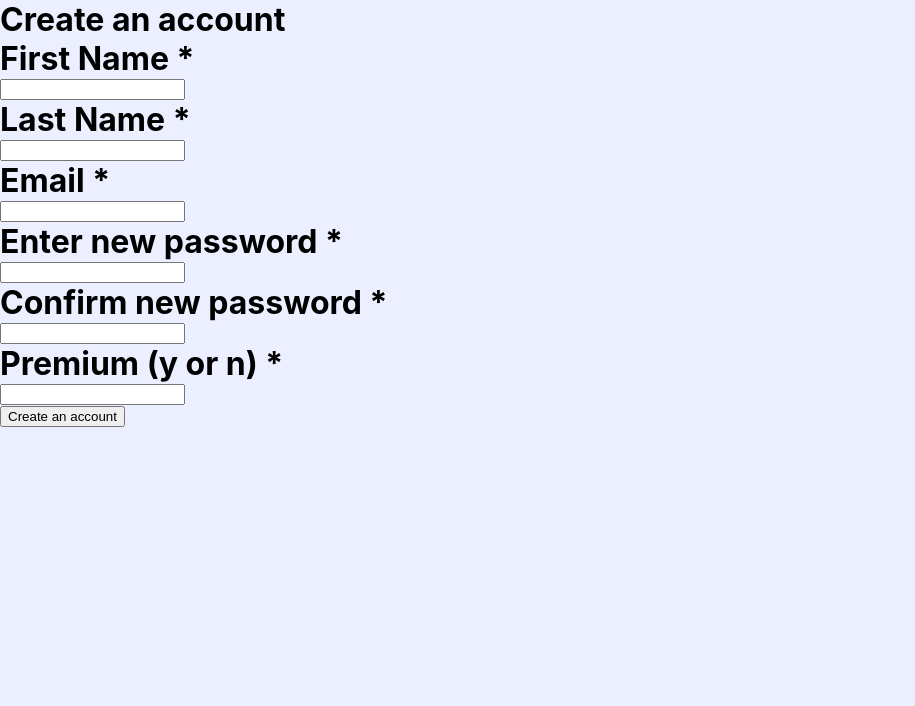
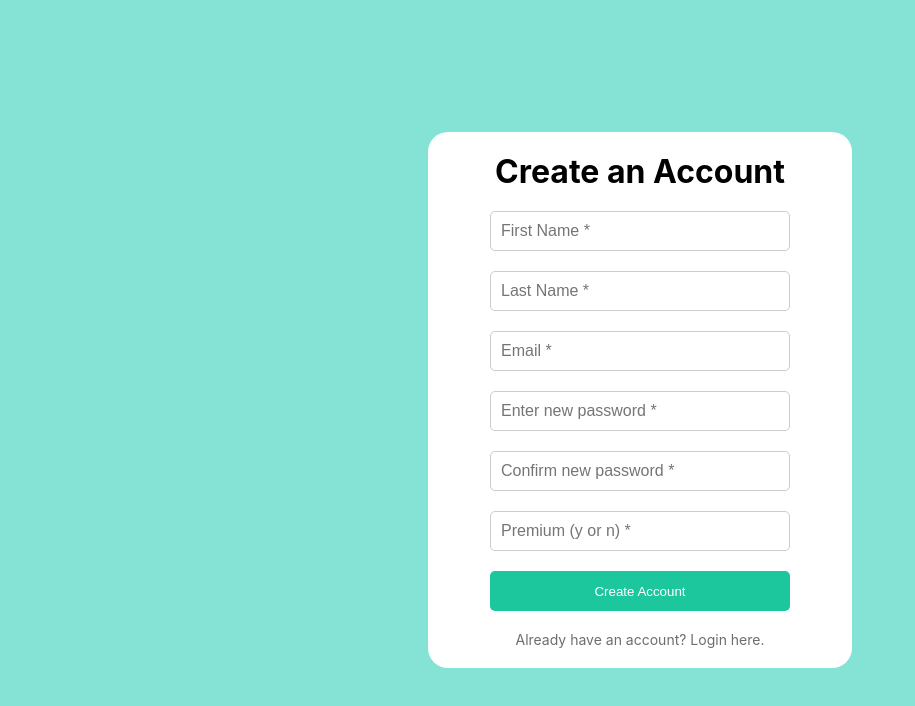
Before and after one commit to JvsonKee/Dime-CPSC471, a React (Create React App) app in the folder client/: page /createaccount in a window 1280 px wide. Shown: the top 706 px of the page, without its empty margins (0-915 px from the left). Built offline with nearby package versions, Linux system fonts and the light colour scheme; a web font is replaced by a local one.

Commit message:
CreateAccount
Front End of CreateAccount

```diff
--- a/client/src/pages/CreateAccount/CreateAccount.jsx
+++ b/client/src/pages/CreateAccount/CreateAccount.jsx
@@ -1,113 +1,152 @@
-import React from 'react'
-import { useNavigate } from "react-router-dom"
-import {useState} from 'react'
-import axios from 'axios'
+import React, { useState } from 'react';
+import axios from 'axios';
+import {
+    Container,
+    FormContainer,
+    Title,
+    InputField,
+    Button,
+    LinkToLogin
+} from './CreateAccount.styled';
 
-const CreateAccount = () => {
+const CreateAccount = ({ history }) => {
+    const [account, setAccount] = useState({
+        fName: '',
+        lName: '',
+        email: '',
+        password: '',
+        premium: '',
+        passwordConfirm: ''
+    });
 
-    const [invalidFName, setInvalidFName] = useState('')
-    const [invalidLName, setInvalidLName] = useState('')
-    const [invalidEmail, setInvalidEmail] = useState('')
-    const [invalidPassword, setInvalidPassword] = useState('')
-    const [invalidPasswordConfirm, setInvalidPasswordConfirm] = useState('')
-    const [invalidStatus, setInvalidStatus] = useState('')
-    const [account,setAccount] = useState({
-        fName:"",
-        lName:"",
-        email:"",
-        password: "",
-        premium: "",
-        passwordConfirm: ""
-    })
+    const [invalidFName, setInvalidFName] = useState('');
+    const [invalidLName, setInvalidLName] = useState('');
+    const [invalidEmail, setInvalidEmail] = useState('');
+    const [invalidPassword, setInvalidPassword] = useState('');
+    const [invalidPasswordConfirm, setInvalidPasswordConfirm] = useState('');
+    const [invalidStatus, setInvalidStatus] = useState('');
 
-    const navigate = useNavigate()
-
-    const handleChange = (e) =>{
-        setAccount((prev)=>({...prev, [e.target.name]:e.target.value}))
-    }
+    const handleChange = (e) => {
+        setAccount({ ...account, [e.target.name]: e.target.value });
+    };
 
     const validForm = () => {
-        let valid = true
+        let valid = true;
 
-        if (account.fName === "") {
-            setInvalidFName("Invalid first name.")
-            valid = false
+        if (account.fName.trim() === '') {
+            setInvalidFName('Invalid first name.');
+            valid = false;
+        } else {
+            setInvalidFName('');
         }
 
-        if (account.lName === "") {
-            setInvalidLName("Invalid last name.")
-            valid = false
+        if (account.lName.trim() === '') {
+            setInvalidLName('Invalid last name.');
+            valid = false;
+        } else {
+            setInvalidLName('');
         }
 
-        if (account.email === "") {
-            setInvalidEmail("Invalid email.")
-            valid = false
+        if (account.email.trim() === '') {
+            setInvalidEmail('Invalid email.');
+            valid = false;
+        } else {
+            setInvalidEmail('');
         }
 
-        if (account.password === "" || account.passwordConfirm === "") {
-            setInvalidPassword("Invalid password.")
-            valid = false
+        if (account.password.trim() === '' || account.passwordConfirm.trim() === '') {
+            setInvalidPassword('Invalid password.');
+            valid = false;
+        } else {
+            setInvalidPassword('');
         }
 
-        if (account.premium === "") {
-            setInvalidStatus("Invalid account status")
-            valid = false
+        if (account.password !== account.passwordConfirm) {
+            setInvalidPasswordConfirm('Passwords do not match.');
+            valid = false;
+        } else {
+            setInvalidPasswordConfirm('');
+        }
+
+        if (account.premium.trim() === '') {
+            setInvalidStatus('Invalid account status');
+            valid = false;
+        } else {
+            setInvalidStatus('');
         }
 
         return valid;
-    }
+    };
 
-    const handleClick = async e =>{
-        e.preventDefault()
+    const handleClick = async (e) => {
+        e.preventDefault();
         if (validForm()) {
-            if (account.password === account.passwordConfirm) {
-                try{
-                    await axios.post("http://localhost:8800/createaccount", account)
-                    navigate("/")
-                }catch (err) {
-                    console.log(err)
-                }
-            } else {
-                setInvalidPasswordConfirm("Passwords do not match. Please try again.")
+            try {
+                await axios.post('http://localhost:8800/createaccount', account);
+                history.push('/');
+            } catch (err) {
+                console.log(err);
             }
         }
-    }
-    console.log(account)
+    };
 
+    return (
+        <Container>
+            <FormContainer>
+                <Title>Create an Account</Title>
+                <InputField
+                    type="text"
+                    placeholder="First Name *"
+                    name="fName"
+                    value={account.fName}
+                    onChange={handleChange}
+                />
+                {invalidFName && <div>{invalidFName}</div>}
+                <InputField
+                    type="text"
+                    placeholder="Last Name *"
+                    name="lName"
+                    value={account.lName}
+                    onChange={handleChange}
+                />
+                {invalidLName && <div>{invalidLName}</div>}
+                <InputField
+                    type="text"
+                    placeholder="Email *"
+                    name="email"
+                    value={account.email}
+                    onChange={handleChange}
+                />
+                {invalidEmail && <div>{invalidEmail}</div>}
+                <InputField
+                    type="password"
+                    placeholder="Enter new password *"
+                    name="password"
+                    value={account.password}
+                    onChange={handleChange}
+                />
+                {invalidPassword && <div>{invalidPassword}</div>}
+                <InputField
+                    type="password"
+                    placeholder="Confirm new password *"
+                    name="passwordConfirm"
+                    value={account.passwordConfirm}
+                    onChange={handleChange}
+                />
+                {invalidPasswordConfirm && <div>{invalidPasswordConfirm}</div>}
+                <InputField
+                    type="text"
+                    placeholder="Premium (y or n) *"
+                    name="premium"
+                    value={account.premium}
+                    onChange={handleChange}
+                />
+                {invalidStatus && <div>{invalidStatus}</div>}
+                <Button onClick={handleClick}>Create Account</Button>
+                <LinkToLogin to="/">Already have an account? Login here.</LinkToLogin>
+            </FormContainer>
+        </Container>
+    );
+};
 
-    return <div>
-    <div className = 'accountForm'>
-        <h1>Create an account</h1>
-
-        <h1>First Name *</h1>
-        {invalidFName && <div>{invalidFName}</div>}
-        <input type = "text" onChange = {handleChange} name = "fName"/>
-
-        <h1>Last Name *</h1>
-        {invalidLName && <div>{invalidLName}</div>}
-        <input type = "text" onChange = {handleChange} name = "lName"/>
-
-        <h1>Email *</h1>
-        {invalidEmail && <div>{invalidEmail}</div>}
-        <input type = "text" onChange = {handleChange} name = "email"/>
-
-        <h1>Enter new password *</h1>
-        {invalidPassword && <div>{invalidPassword}</div>}
-        <input type = "text" onChange = {handleChange} name = "password"/>
-
-        <h1>Confirm new password *</h1>
-        {invalidPassword && <div>{invalidPassword}</div>}
-        <input type = "text" onChange = {handleChange} name = "passwordConfirm"/>
-        {invalidPasswordConfirm && <div>{invalidPasswordConfirm}</div>}
-
-        <h1>Premium (y or n) *</h1>
-        {invalidStatus && <div>{invalidStatus}</div>}
-        <input type = "text" onChange = {handleChange} name = "premium"/>
-    </div>
-    <button onClick = {handleClick}>
-        Create an account
-    </button>
-    </div>
-}
-
-export default CreateAccount
+export default CreateAccount;
--- /dev/null
+++ b/client/src/pages/CreateAccount/CreateAccount.styled.js
@@ -0,0 +1,60 @@
+import { Link } from 'react-router-dom';
+import styled from 'styled-components';
+
+export const Container = styled.div`
+    display: flex;
+    justify-content: center;
+    align-items: center;
+    height: 100vh;
+    background-color: rgba(30, 216, 171, 0.50);
+`;
+
+export const FormContainer = styled.div`
+    display: flex;
+    flex-direction: column;
+    align-items: center;
+    width: 30%;
+    padding: 20px;
+    background-color: white;
+    border-radius: 20px;
+`;
+
+export const Title = styled.h1`
+    text-align: center;
+    margin-bottom: 20px;
+`;
+
+export const InputField = styled.input`
+    width: 100%;
+    max-width: 300px; /* Less wide horizontally */
+    height: 40px;
+    margin-bottom: 20px;
+    padding: 10px;
+    border: 1px solid #ccc;
+    border-radius: 5px;
+    font-size: 16px;
+    box-sizing: border-box;
+`;
+
+export const Button = styled.button`
+    width: 100%;
+    max-width: 300px; /* Less wide horizontally */
+    height: 40px;
+    background-color: #1DC79E;
+    color: white;
+    border: none;
+    border-radius: 5px;
+    cursor: pointer;
+    transition: background-color 0.3s;
+
+    &:hover {
+        background-color: #15a883;
+    }
+`;
+
+export const LinkToLogin = styled(Link)`
+    margin-top: 20px;
+    font-size: 14px;
+    color: #6F6C6C;
+    text-decoration: none;
+`;
```
